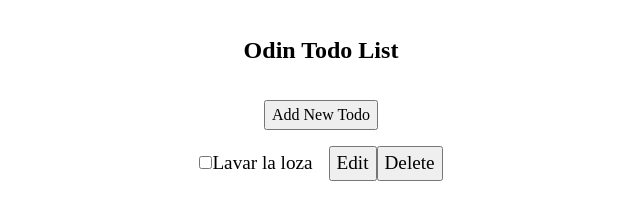
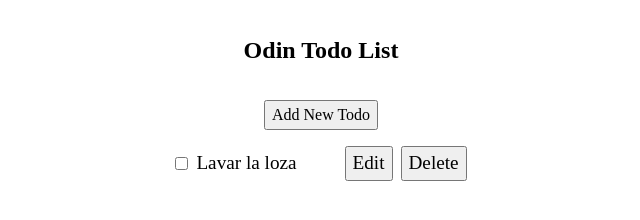
Before and after one commit to educanales/odin-todo-list, a website built with webpack: page src/template.html in a window 1280 px wide. Shown: the whole page, without its empty margins (319-959 px from the left). Built offline with nearby package versions, Linux system fonts and the light colour scheme.

Commit message:
Add styles to info-container & btn-container

```diff
--- a/src/styles.css
+++ b/src/styles.css
@@ -61,10 +61,17 @@ main {
 
 .todo-card {
   display: flex;
-  gap: 1rem;
+  gap: 3rem;
+  justify-content: space-between;
   align-items: center;
   margin-bottom: 1rem;
   font-size: 1.2rem;
+}
+
+.info-container,
+.btn-container {
+  display: flex;
+  gap: 0.5rem;
 }
 
 .checked {
```
